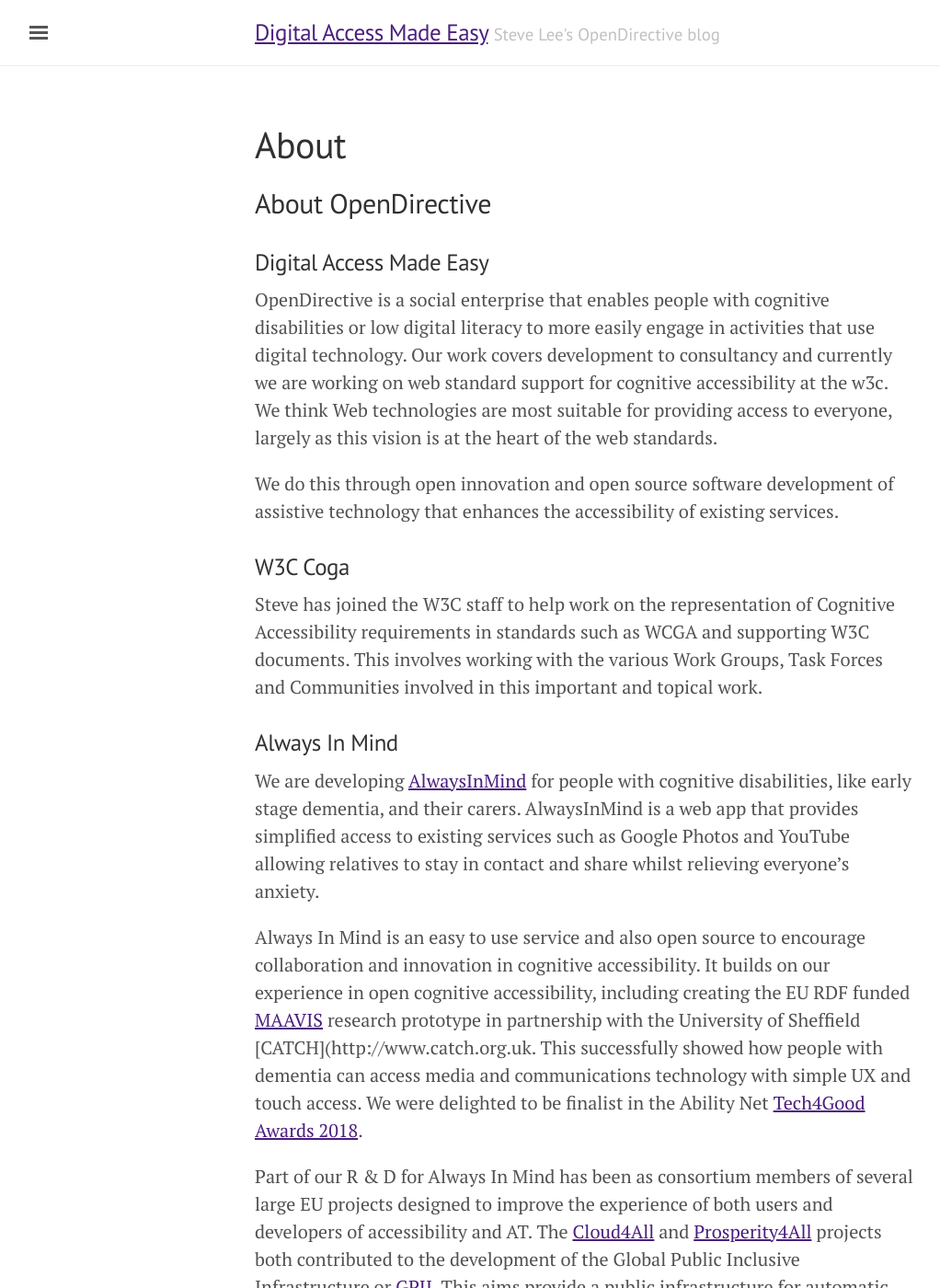
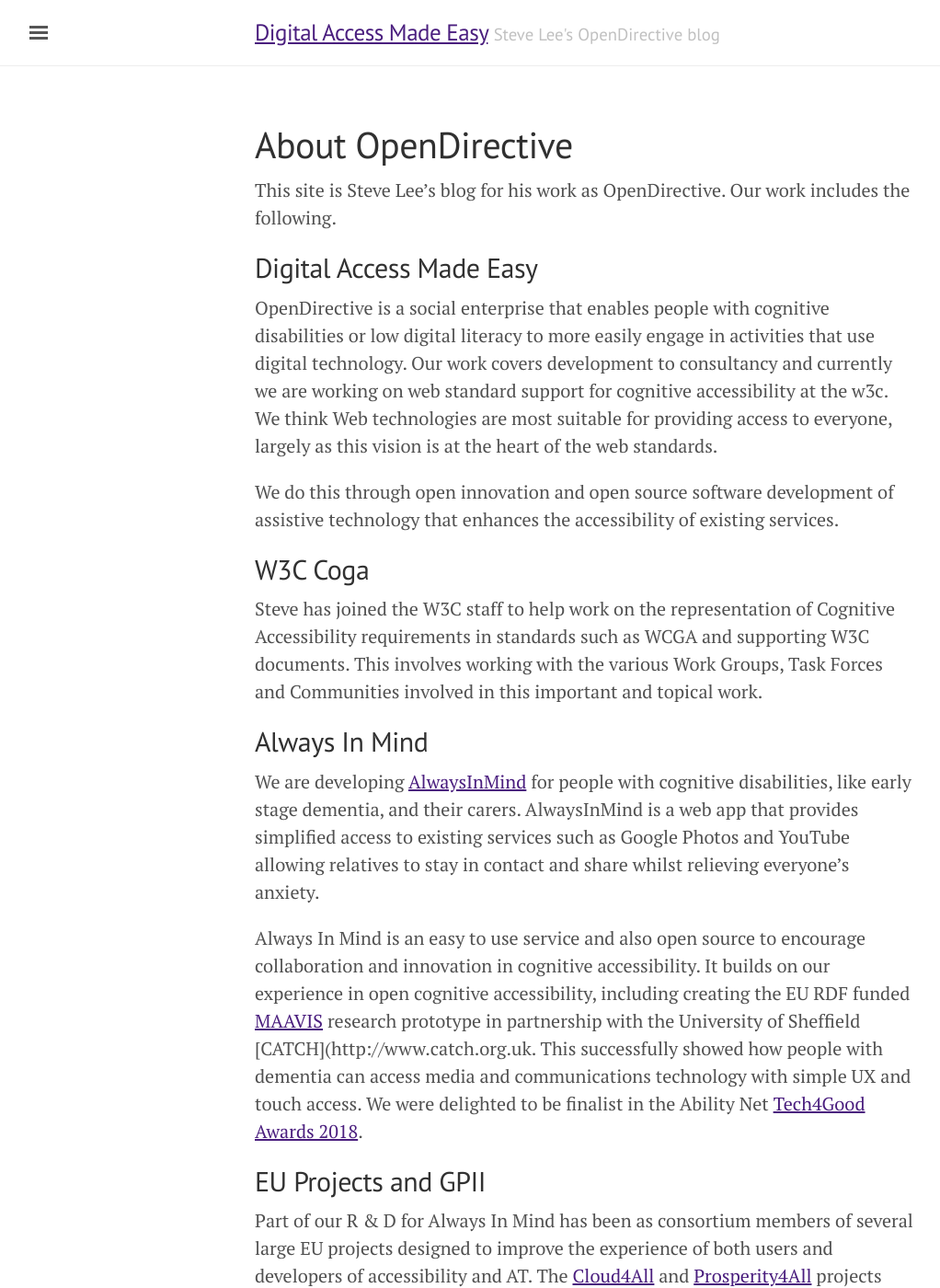
Before and after one commit to OpenDirective/opendirective.github.io, a Jekyll site: the page built from about.md, in a window 1280 px wide and 1400 px high. Shown: the whole window at 92% size, without its empty margins (3-1025 px from the left). Built offline with Jekyll 4.4.1, drawn with Linux system fonts in a browser that asks for light colours.

Commit message:
Fixe about headings

```diff
--- a/about.md
+++ b/about.md
@@ -1,30 +1,32 @@
 ---
 layout: page
-title: About
+title: About OpenDirective
 ---
 
-## About OpenDirective
+This site is Steve Lee's blog for his work as OpenDirective. Our work includes the following.
 
-### Digital Access Made Easy
+## Digital Access Made Easy
 
 OpenDirective is a social enterprise that enables people with cognitive disabilities or low digital literacy to more easily engage in activities that use digital technology. Our work covers development to consultancy and currently we are working on web standard support for cognitive accessibility at the w3c. We think Web technologies are most suitable for providing access to everyone, largely as this vision is at the heart of the web standards.
 
 We do this through open innovation and open source software development of assistive technology that enhances the accessibility of existing services.
 
-### W3C Coga
+## W3C Coga
 
 Steve has joined the W3C staff to help work on the representation of Cognitive Accessibility requirements in standards such as WCGA and supporting W3C documents. This involves working with the various Work Groups, Task Forces and Communities involved in this important and topical work.
 
-### Always In Mind
+## Always In Mind
 
 We are developing [AlwaysInMind](https://alwaysinmind.info) for people with cognitive disabilities, like early stage dementia, and their carers. AlwaysInMind is a web app that provides simplified access to existing services such as Google Photos and YouTube allowing relatives to stay in contact and share whilst relieving everyone's anxiety.
 
 Always In Mind is an easy to use service and also open source to encourage collaboration and innovation in cognitive accessibility. It builds on our experience in open cognitive accessibility, including creating the EU RDF funded [MAAVIS](http://maavis.fullmeasure.co.uk) research prototype in partnership with the University of Sheffield [CATCH](http://www.catch.org.uk. This successfully showed how people with dementia can access media and communications technology with simple UX and touch access. We were delighted to be finalist in the Ability Net
 [Tech4Good Awards 2018](https://www.tech4goodawards.com/finalist/always-in-mind).
 
+## EU Projects and GPII
+
 Part of our R & D for Always In Mind has been as consortium members of several large EU projects designed to improve the experience of both users and developers of accessibility and AT. The [Cloud4All](http://raisingthefloor.org/Cloud4all) and [Prosperity4All](http://www.prosperity4all.eu) projects both contributed to the development of the Global Public Inclusive Infrastructure or [GPII](https://gpii.net). This aims provide a public infrastructure for automatic personalisation of devices for accessibility needs and a Developer Space to share code. Our contributions were in the areas of cognitive accessibility and access to technology.
 
-### Mulberry Symbols
+## Mulberry Symbols
 
 Garry Paxton created the [Mulberry Symbol set](https://straight-street.org) for people who use symbols to communicate with others, often via printed images on a board or an electronic AAC device. The symbols were developed to overcome the expensive licence fees of existing proprietary sets and to allow them to be used in innovate ways online. They feature unusual images aimed at adults. Garry assigned copyright over to Steve Lee who is maintaining the symbols and website. We have already collaborated with the open source [cboard](https://www.cboard.io) which uses the symbols and hope to see more uses, including the [Global Symbol Dictionary](https://globalsymbols.com).
 
```
